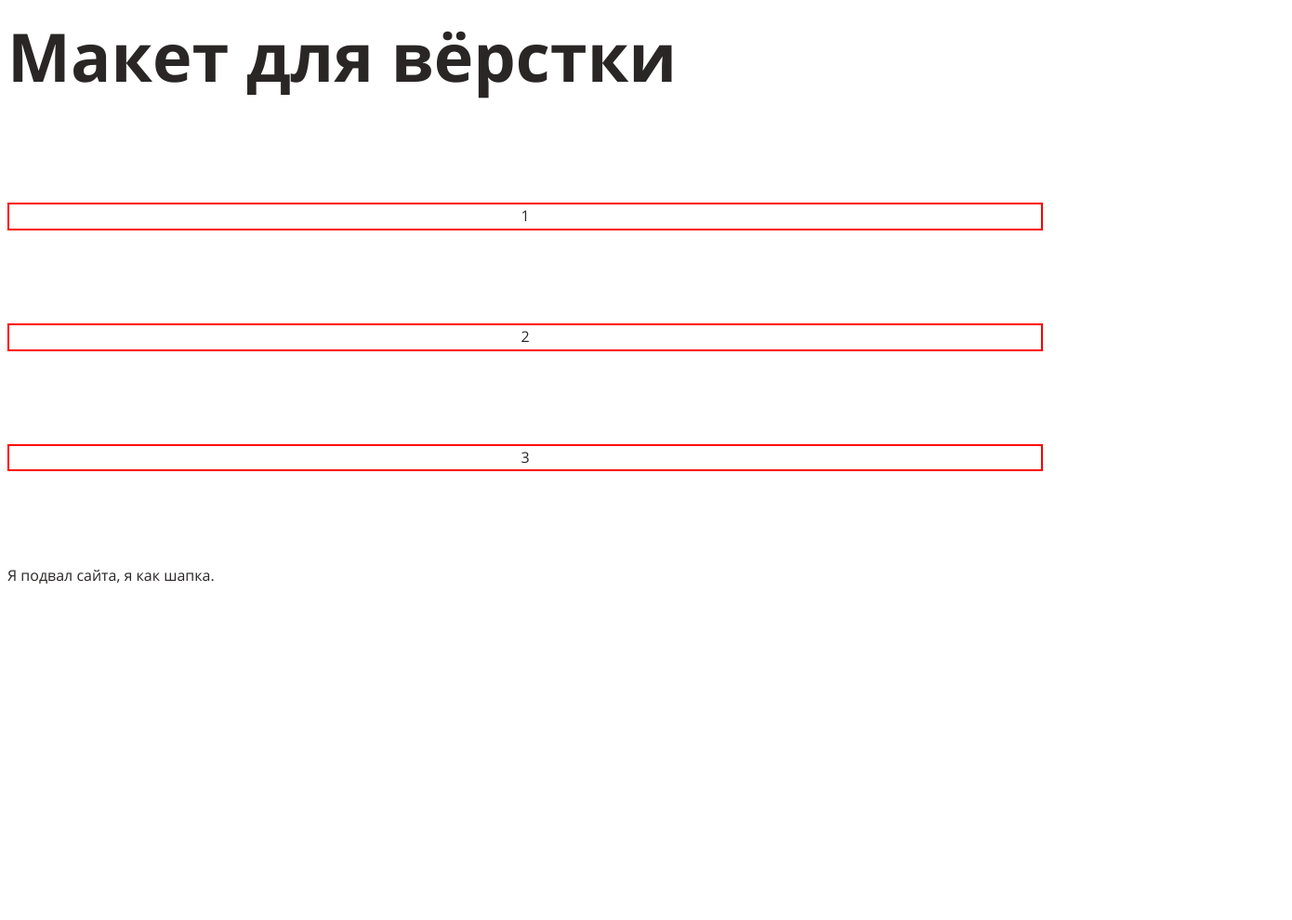
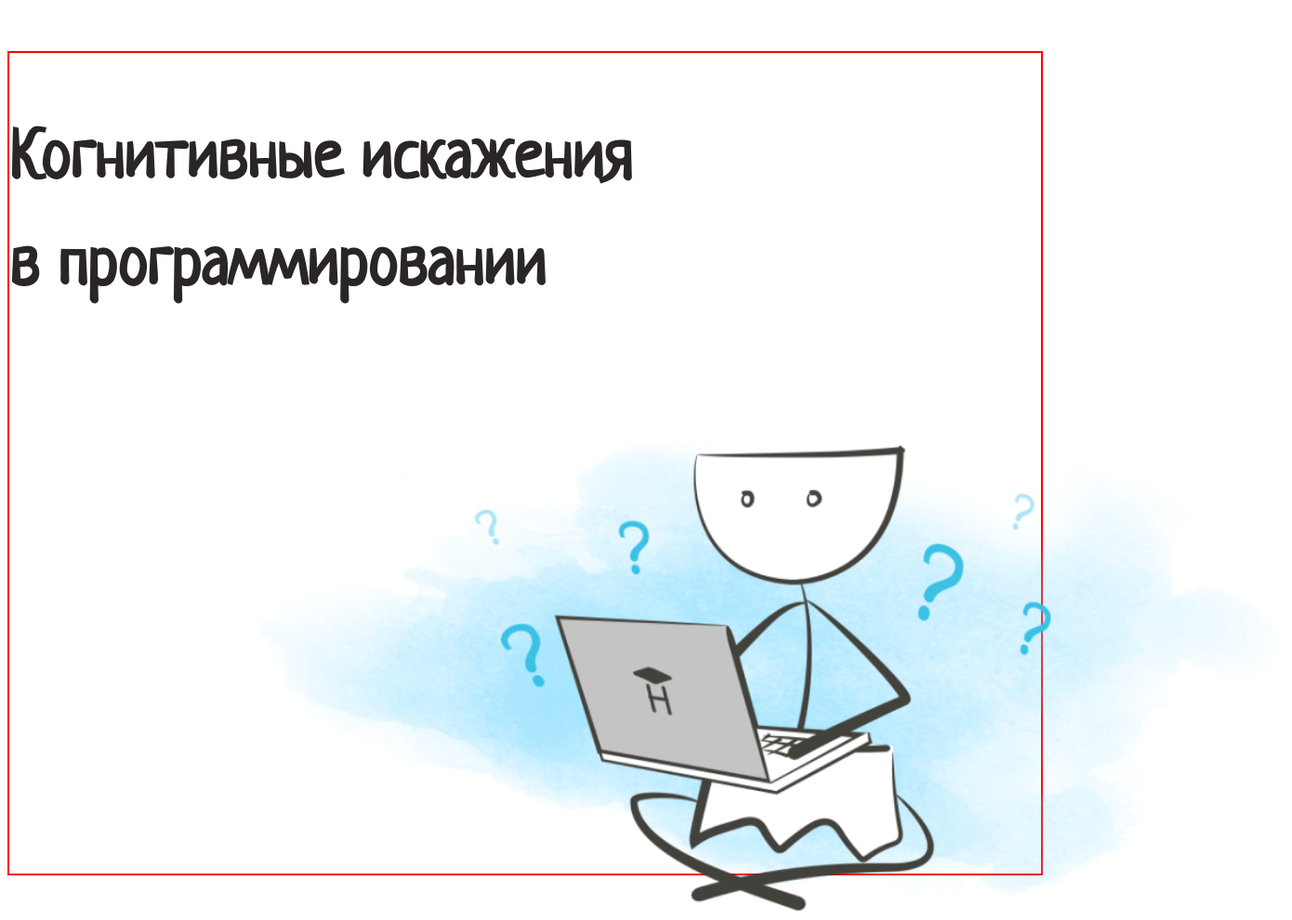
Before and after one commit to pbychenko/layout-designer-project-lvl1, a plain HTML site: page index.html in a window 1280 px wide. Shown: the part 45-1035 px from the top of the page at 93% size, 1390 px wide, since content can reach past the window. Before the commit the page ends 800 px from the top, so only its background shows below. Drawn offline with Linux system fonts and the light colour scheme.

Commit message:
fix changes

```diff
--- a/css/main.css
+++ b/css/main.css
@@ -30,6 +30,7 @@ body {
 
 h1, h2, h3 {
   line-height: 1.6em;
+  font-family: 'Neucha', sans-serif;
 }
 
 h1 {
@@ -44,14 +45,47 @@ h3 {
   font-size: 34px;
 }
 
-h2 {
+/* h2 {
   font-family: 'Neucha', sans-serif;
-}
+} */
 
 section {
   width: 1110px;
-  text-align: center;
+  /* text-align: center; */
 
   margin: 100px 0;
   border: red solid 2px;
+  /* background-image: url(../images/background.png); */
+  /* background-repeat: no-repeat;
+  background-size: cover; */
+
 }
+
+/* .header h1 {
+  display: inline;
+} */
+.header img {
+  max-width: 100%;
+  height: 525px;
+
+  position: relative;
+  top: 55px;
+  right: -270px;
+
+}
+
+section div::before {
+  /* position: absolute;
+  left: -30px;
+
+  width: 20px;
+  height: 20px; */
+
+  background-image: url(../images/background.png);
+  background-repeat: no-repeat;
+  background-size: cover;
+  /* max-width: 100%; */
+
+  /* content: '';
+  opacity: 1; */
+}
--- a/index.html
+++ b/index.html
@@ -6,11 +6,16 @@
   <link rel="stylesheet" href="./css/main.css">
 </head>
 <body>
-    <header>
+    <!-- <header>
         <h1>Макет для вёрстки</h1>
-    </header>
+    </header> -->
     <main>
-        <section>1</section>
+        <section class="header">
+            <div>
+                <h1>Когнитивные искажения<br>в программировании</h1>
+                <img src="./images/pic1.png" alt="картинка заголовка">
+            </div>
+            </section>
         <section>2</section>
         <section>3</section>
     </main>
```
Also changed, not shown: images/background.png (added), images/pic1.png (added).
